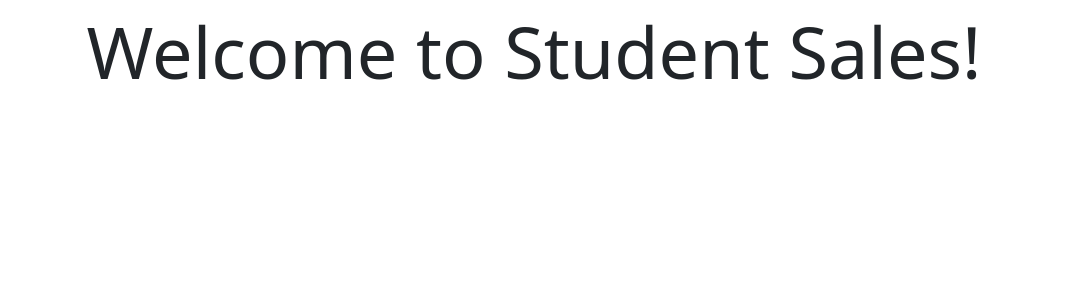
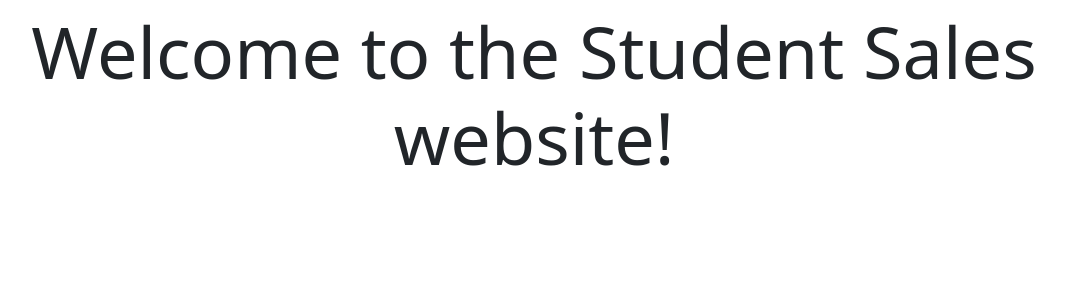
Before and after one commit to KagaSumi/Student-Sales, a Flask app: template templates/homepage.html in a window 1280 px wide. Shown: the part 56-356 px from the top of the page, without its empty margins (106-1171 px from the left). Run offline with Flask 3, Linux system fonts and the light colour scheme; the template is opened without the code that fills it, so the values that code supplies are empty.

Commit message:
homepage.html added

```diff
--- a/templates/homepage.html
+++ b/templates/homepage.html
@@ -1,3 +1,3 @@
 {% extends "base.html" %} {% block content %}
-<h1 align="center" class="my-2 display-2">Welcome to Student Sales!</h1>
+<h1 align="center" class="my-2 display-2">Welcome to the Student Sales website!</h1>
 {% endblock %}
```
